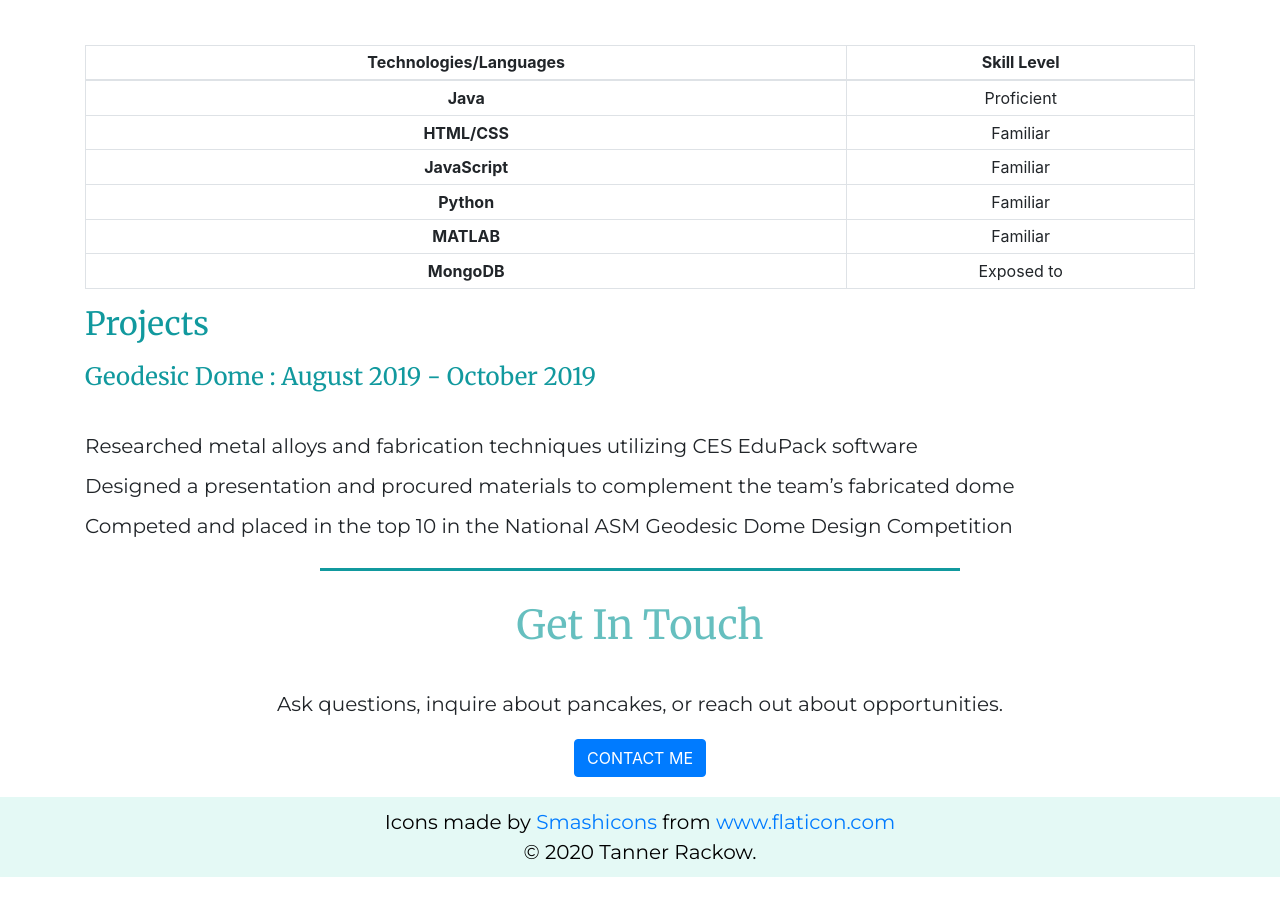
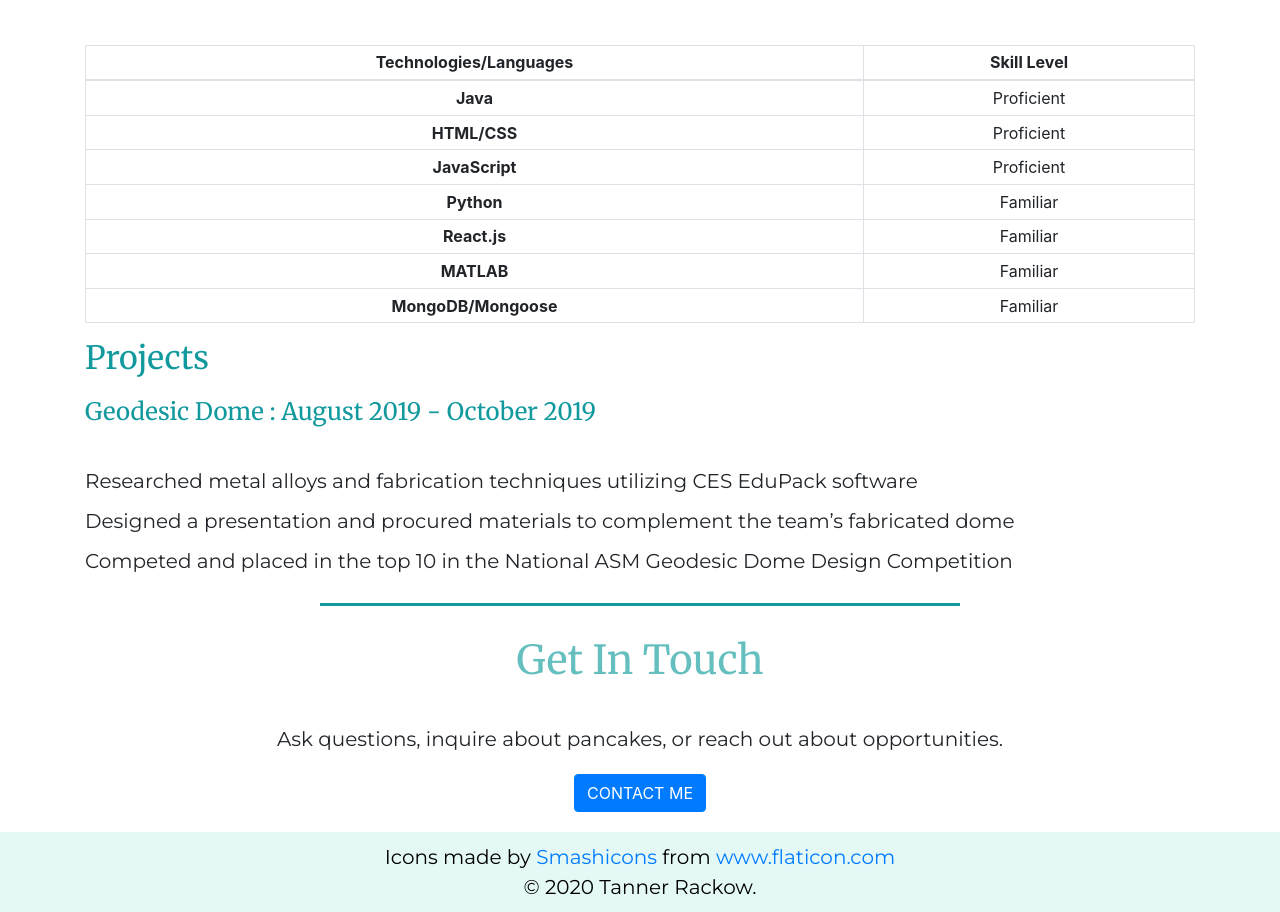
Before and after one commit to iamTanTan/Tanner-Rackow-Personal-Site, a plain HTML site: page index.html in a window 1280 px wide. Shown: the part 862-1774 px from the top of the page. Before the commit the page ends 1739 px from the top, so only its background shows below. Drawn offline with nearby package versions, Linux system fonts and the light colour scheme.

Commit message:
Update skills for index.html

```diff
--- a/index.html
+++ b/index.html
@@ -104,14 +104,18 @@
                         </tr>
                         <tr>
                             <th scope="row">HTML/CSS</th>
+                            <td>Proficient</td>
+                        </tr>
+                        <tr>
+                            <th scope="row">JavaScript</th>
+                            <td>Proficient</td>
+                        </tr>
+                        <tr>
+                            <th scope="row">Python</th>
                             <td>Familiar</td>
                         </tr>
                         <tr>
-                            <th scope="row">JavaScript</th>
-                            <td>Familiar</td>
-                        </tr>
-                        <tr>
-                            <th scope="row">Python</th>
+                            <th scope="row">React.js</th>
                             <td>Familiar</td>
                         </tr>
                         <tr>
@@ -119,8 +123,8 @@
                             <td>Familiar</td>
                         </tr>
                         <tr>
-                            <th scope="row">MongoDB</th>
-                            <td>Exposed to</td>
+                            <th scope="row">MongoDB/Mongoose</th>
+                            <td>Familiar</td>
                         </tr>
                     </tbody>
                 </table>
```
